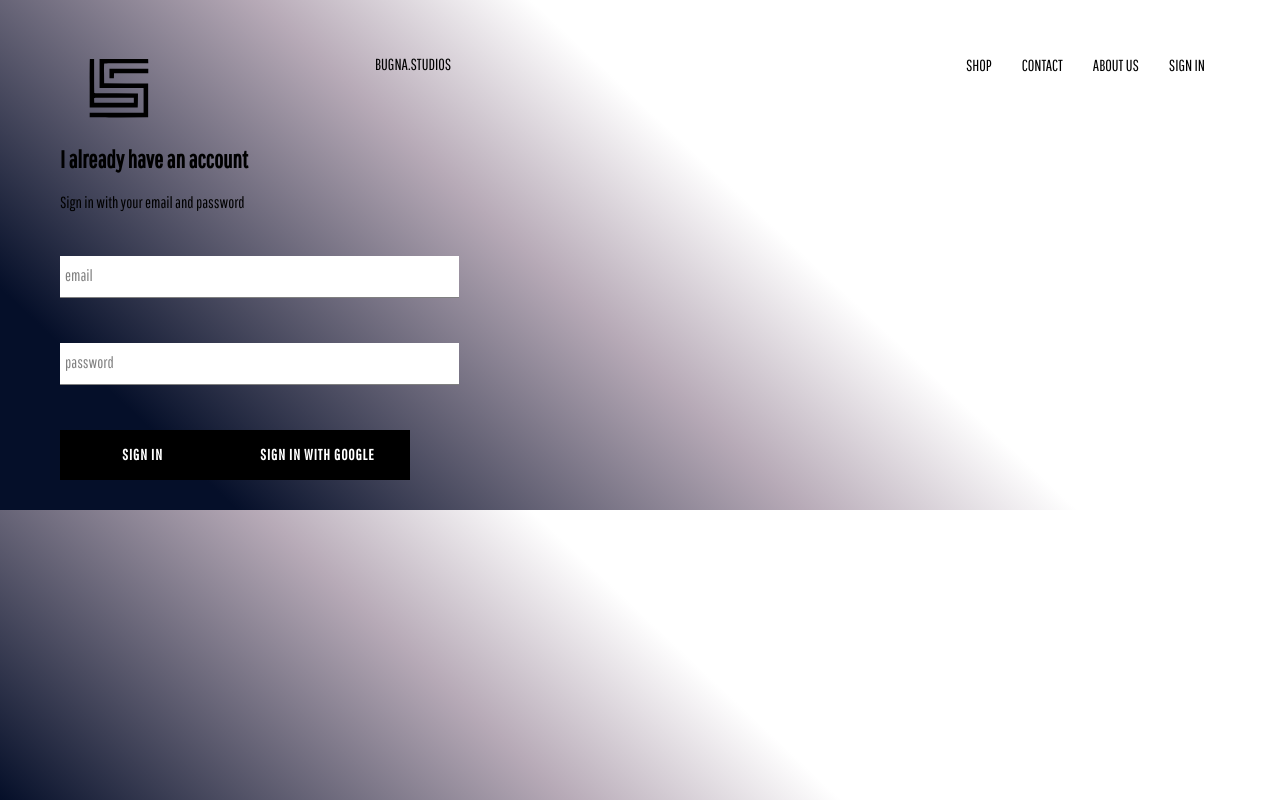
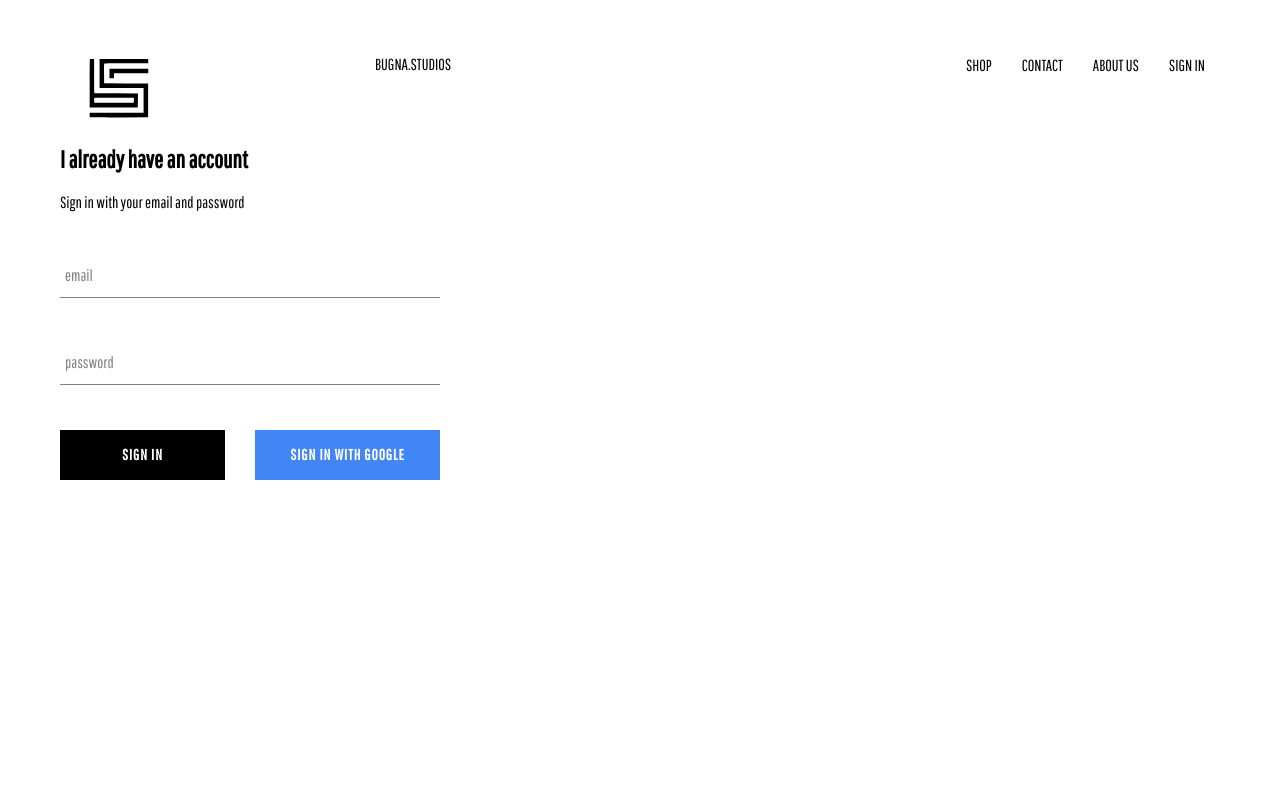
Before and after one commit to brenthore/BUGNA.STUDIOS, a React (Create React App) app: page /signin in a window 1280 px wide. Built offline with nearby package versions, Linux system fonts and the light colour scheme; no server answers.

Commit message:
integrated firebase into application, created sign in page with sign in component and sign in with google

```diff
--- a/src/App.css
+++ b/src/App.css
@@ -1,12 +1,15 @@
 body {
     font-family: 'Pathway Gothic One';
     padding: 30px 60px;
-     background-color: #050f29;
-    background-image: linear-gradient(43deg, #050f29 13%, #b7aab7 44%, #ffffff 59%);
-    ;
+     background-color: white;
+
 }
 
 a {
     text-decoration: none;
     color: black;
 }
+
+* {
+   box-sizing: border-box;
+}
--- a/src/App.js
+++ b/src/App.js
@@ -13,10 +13,34 @@
 
 
 class App extends React.Component {
+  constructor() {
+    super();
+
+    this.state = {
+      currentUser:null
+    }
+  }
+
+  unsubscribeFromAuth = null
+
+  componentDidMount() {
+   this.unsubscribeFromAuth = auth.onAuthStateChanged(user => {
+      this.setState({ currentUser: user });
+
+      console.log(user);
+    });
+  }
+
+  componentWillUnmount() {
+    this.unsubscribeFromAuth();
+  }
+
+
+
   render() {
     return(
       <div>
-        <Header />
+        <Header currentUser={this.state.currentUser} />
         <Switch>
         <Route exact path='/' component={HomePage} />
         <Route path='/shop' component={ShopPage} />
--- a/src/components/custom-button/custom-button.component.jsx
+++ b/src/components/custom-button/custom-button.component.jsx
@@ -2,8 +2,9 @@
 
 import './custom-button.styles.scss';
 
-const CustomButton = ({children, ...otherProps }) => (
-    <button className='custom-button' {...otherProps}>
+const CustomButton = ({children, isGoogleSignIn, ...otherProps }) => (
+    <button
+    className={`${isGoogleSignIn ? 'google-sign-in': ''} custom-button`} {...otherProps}>
       {children}
     </button>
 )
--- a/src/components/custom-button/custom-button.styles.scss
+++ b/src/components/custom-button/custom-button.styles.scss
@@ -19,4 +19,14 @@
       color: black;
       border: 1px solid black;
     }
+
+    &.google-sign-in {
+        background-color: #4285f4;
+        color: white;
+
+        &:hover {
+          background-color: #357ae8;
+          border: none;
+        }
+    }
   }
--- a/src/components/header/header.component.jsx
+++ b/src/components/header/header.component.jsx
@@ -1,11 +1,13 @@
 import React from 'react';
 import { Link } from 'react-router-dom';
+
+import { auth } from '../../firebase/firebase.utils'
 
 import {ReactComponent as Logo } from '../../assets/logo1.svg';
 
 import './header.styles.scss';
 
-const Header = () => (
+const Header = ({ currentUser }) => (
     <div className='header'>
         <Link className='logo-container' to ="/">
         <Logo className='logo'/>
@@ -21,9 +23,14 @@
           <Link className='option' to='/signin'>
               ABOUT US
           </Link>
-          <Link className='option' to='/signin'>
-              SIGN IN
-          </Link>
+          {
+              currentUser ?
+              <div className='option' onClick={() => auth.signOut()}>SIGN OUT</div>
+              :
+              <Link className='option' to='/signin'>
+                  SIGN IN
+              </Link>
+          }
         </div>
 
 
--- a/src/components/header/header.styles.scss
+++ b/src/components/header/header.styles.scss
@@ -28,6 +28,7 @@
 
       .option {
         padding: 10px 15px;
+        cursor: pointer;
       }
     }
   }
--- a/src/components/sign-in/sign-in.component.jsx
+++ b/src/components/sign-in/sign-in.component.jsx
@@ -59,9 +59,11 @@
                  required
                  />
 
+               <div className='buttons'>
+               <CustomButton type="submit" > Sign In </CustomButton>
+               <CustomButton onClick={signInWithGoogle} isGoogleSignIn> Sign In with Google </CustomButton>
+               </div>
 
-               <CustomButton type="submit" > Sign In </CustomButton>
-               <CustomButton onClick={signInWithGoogle}> Sign In with Google </CustomButton>
            </form>
            </div>
        )
--- a/src/components/sign-in/sign-in.styles.scss
+++ b/src/components/sign-in/sign-in.styles.scss
@@ -1,9 +1,14 @@
 .sign-in {
-    width: 30vw;
+    width: 380px;
     display: flex;
     flex-direction: column;
 
     .title {
         margin: 10px 0;
     }
+
+    .buttons {
+        display: flex;
+        justify-content: space-between;
+    }
 }
```
